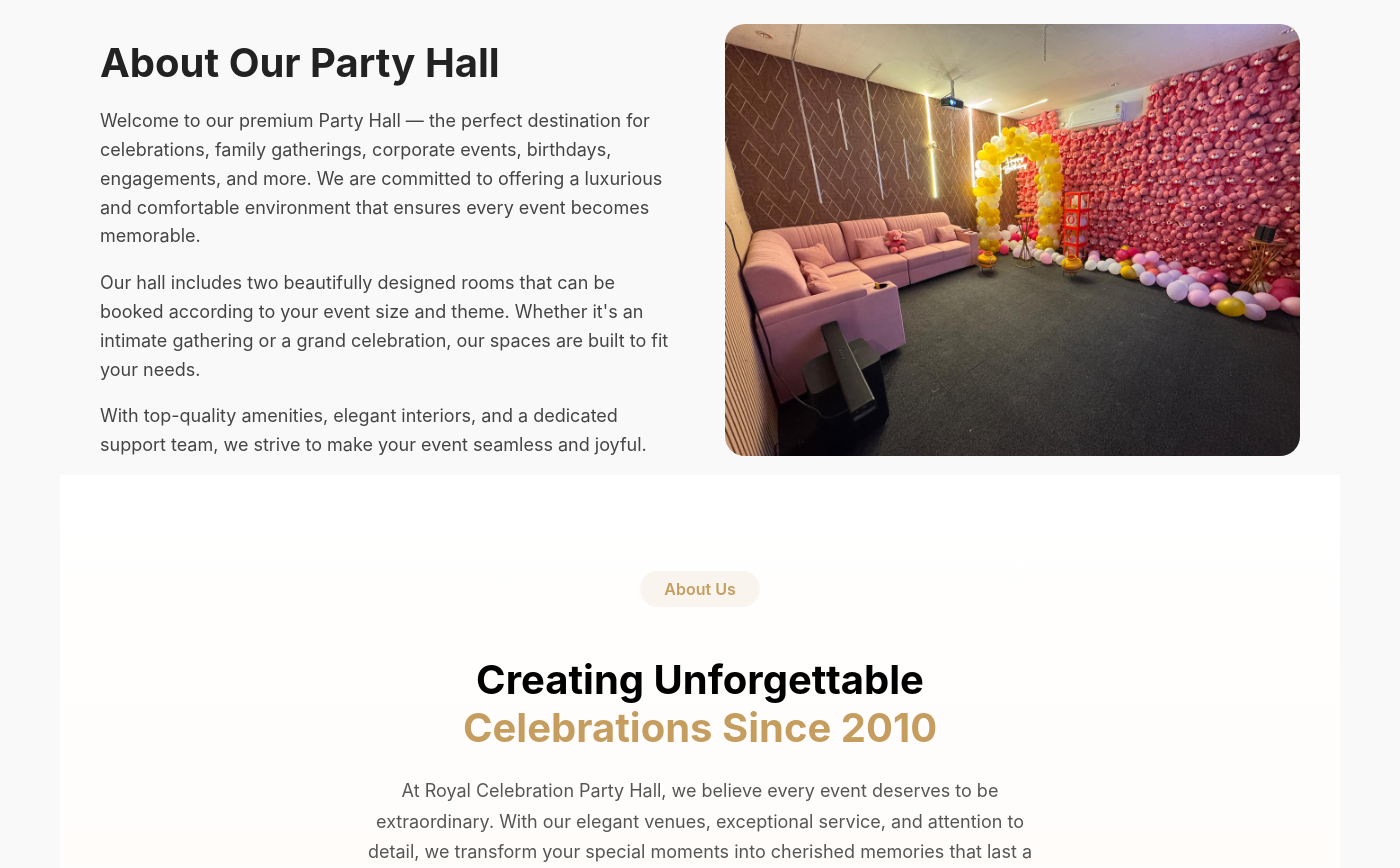
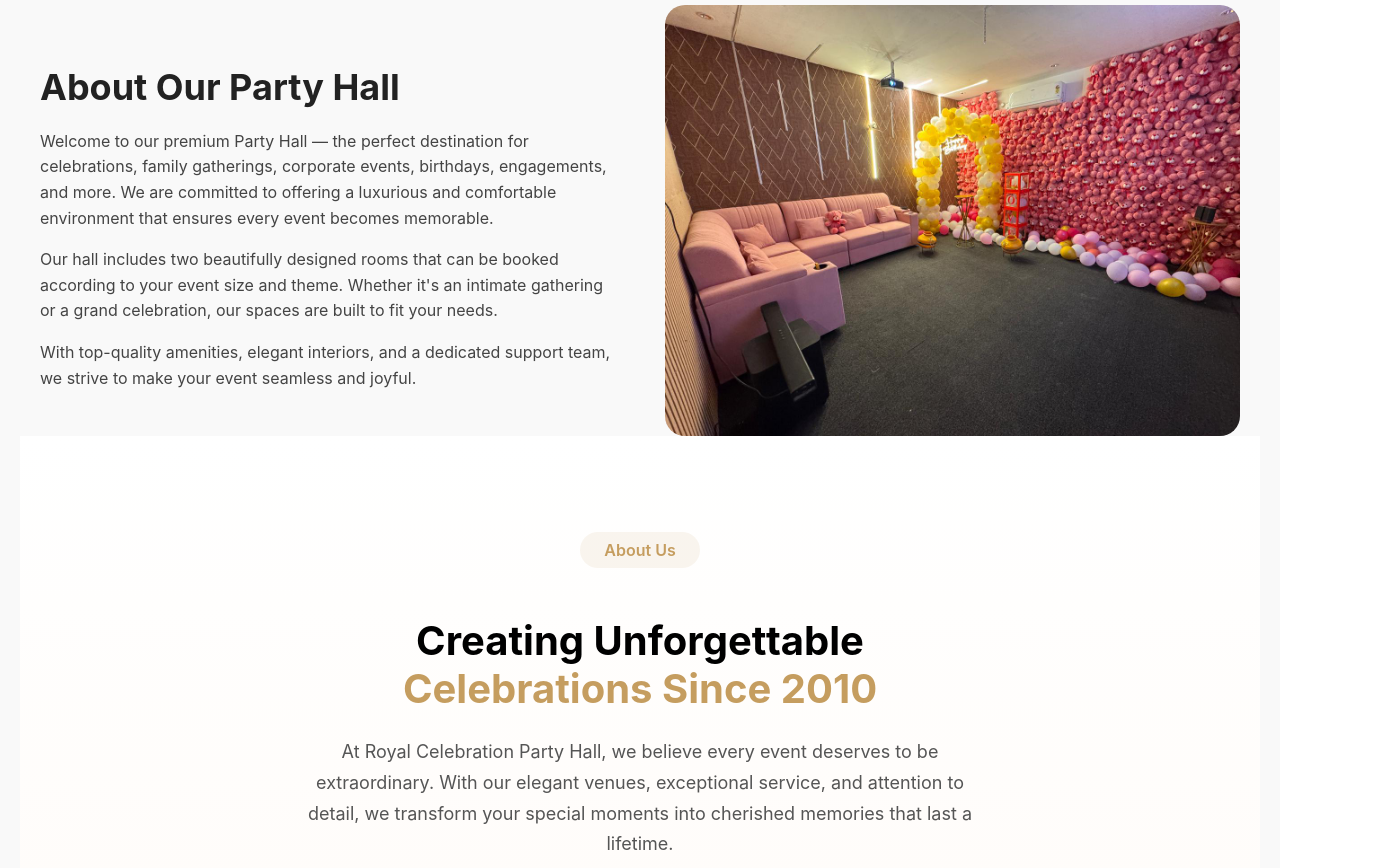
Before and after one commit to pathapatisneha2025-commits/Partyhousewebsite, a React (Create React App) app: page /about in a window 1280 px wide. Shown: the part 700-1568 px from the top of the page, 1400 px wide, since content can reach past the window. Built offline with nearby package versions, Linux system fonts and the light colour scheme.

Commit message:
Initial commit

```diff
--- a/src/pages/About.jsx
+++ b/src/pages/About.jsx
@@ -1,13 +1,22 @@
-import React from "react";
+import React, { useEffect } from "react";
 import { Footer } from "../component/footersection";
 import { AboutSection } from "../component/aboutUs";
 
 export default function About() {
+  useEffect(() => {
+    // Prevent horizontal scrolling
+    document.body.style.overflowX = "hidden";
+    return () => {
+      document.body.style.overflowX = "auto"; // reset on unmount
+    };
+  }, []);
+
   const sectionStyle = {
     width: "100%",
-    padding: "80px 60px",
+    padding: "80px 20px",
     background: "#f9f9f9",
     marginTop: "80px",
+    boxSizing: "border-box",
   };
 
   const container = {
@@ -21,18 +30,18 @@ export default function About() {
 
   const textBox = {
     flex: 1,
-    minWidth: "300px",
+    minWidth: "280px",
   };
 
   const title = {
-    fontSize: "40px",
+    fontSize: "36px",
     fontWeight: "700",
     marginBottom: "20px",
     color: "#222",
   };
 
   const subtitle = {
-    fontSize: "18px",
+    fontSize: "16px",
     lineHeight: "1.6",
     color: "#444",
     marginBottom: "15px",
@@ -40,10 +49,11 @@ export default function About() {
 
   const imageStyle = {
     flex: 1,
-    minWidth: "300px",
+    minWidth: "280px",
     width: "100%",
     borderRadius: "20px",
     objectFit: "cover",
+    display: "block", // prevents inline spacing issues
   };
 
   return (
@@ -74,13 +84,19 @@ export default function About() {
 
         {/* RIGHT IMAGE */}
         <img
-          src="/image3.jpeg" // replace with your actual image path
+          src="/image3.jpeg"
           alt="Party Hall"
           style={imageStyle}
         />
       </div>
-      <AboutSection></AboutSection>
-      <Footer></Footer>
+
+      {/* About Section */}
+      <AboutSection />
+
+      {/* Footer */}
+      <div style={{ width: "100%", marginTop: "40px" }}>
+        <Footer />
+      </div>
     </section>
   );
 }
```
